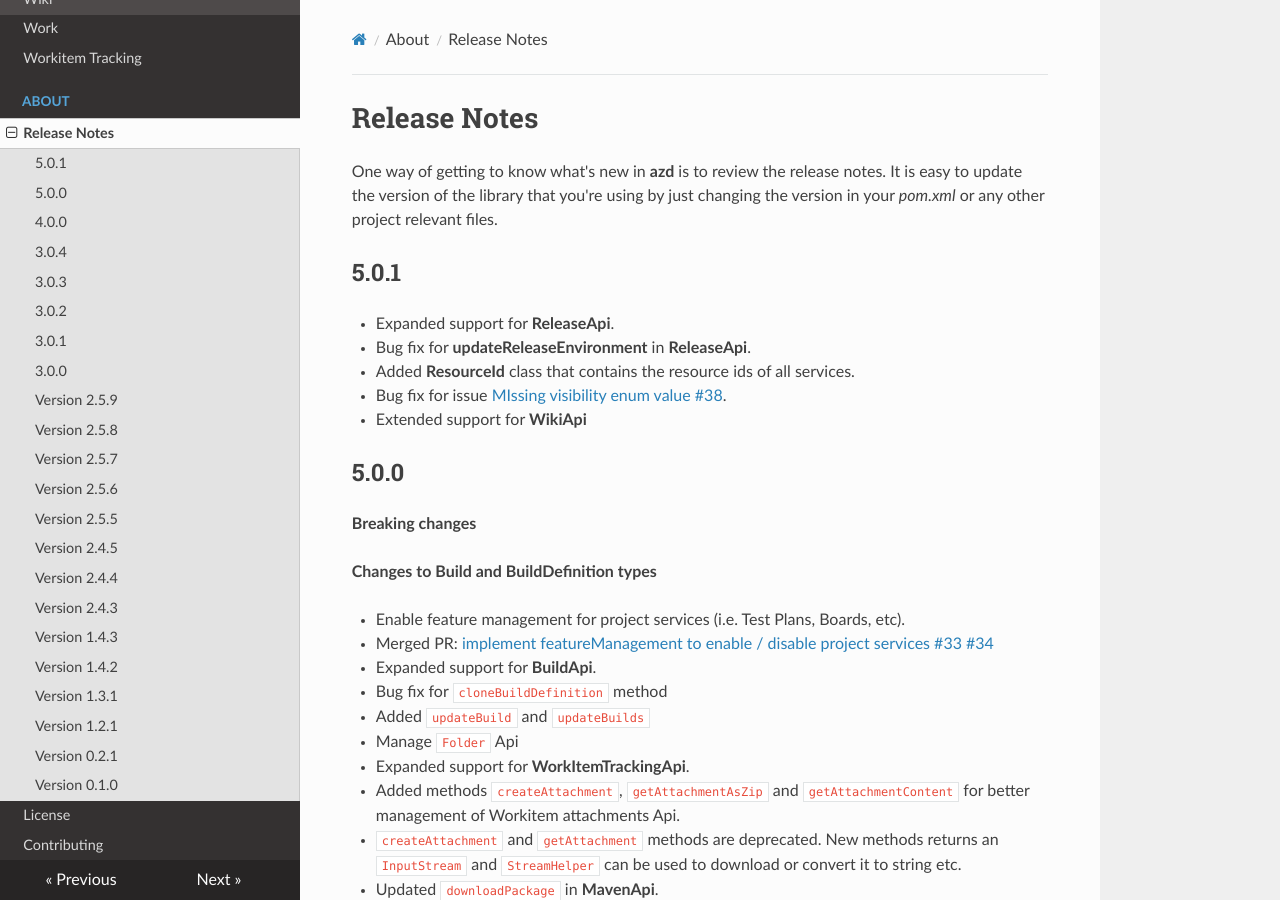
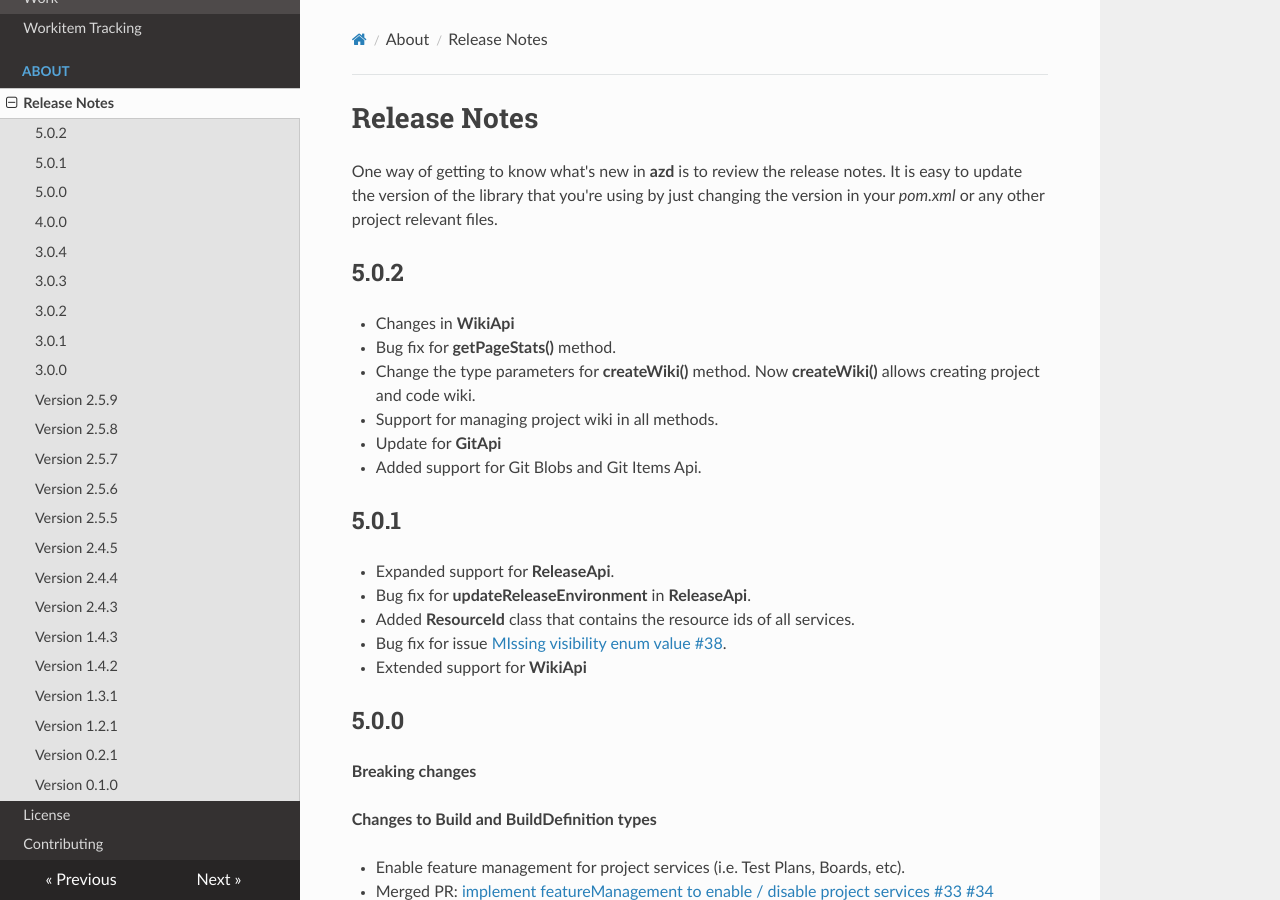
Before and after one commit to hkarthik7/azure-devops-java-sdk-docs, an MkDocs documentation site: the page built from docs/about/release-notes.md, in a window 1280 px wide and 900 px high. Built offline with MkDocs 1.6.1, drawn with Linux system fonts in a browser that asks for light colours; nearby versions of some CDN libraries.

Commit message:
Updated release notes

```diff
--- a/docs/about/release-notes.md
+++ b/docs/about/release-notes.md
@@ -1,6 +1,15 @@
 # Release Notes
 
 One way of getting to know what's new in **azd** is to review the release notes. It is easy to update the version of the library that you're using by just changing the version in your *pom.xml* or any other project relevant files.
+
+## 5.0.2
+
+- Changes in **WikiApi**
+  - Bug fix for **getPageStats()** method.
+  - Change the type parameters for **createWiki()** method. Now **createWiki()** allows creating project and code wiki.
+  - Support for managing project wiki in all methods.
+- Update for **GitApi**
+  - Added support for Git Blobs and Git Items Api.
 
 ## 5.0.1
 
```
